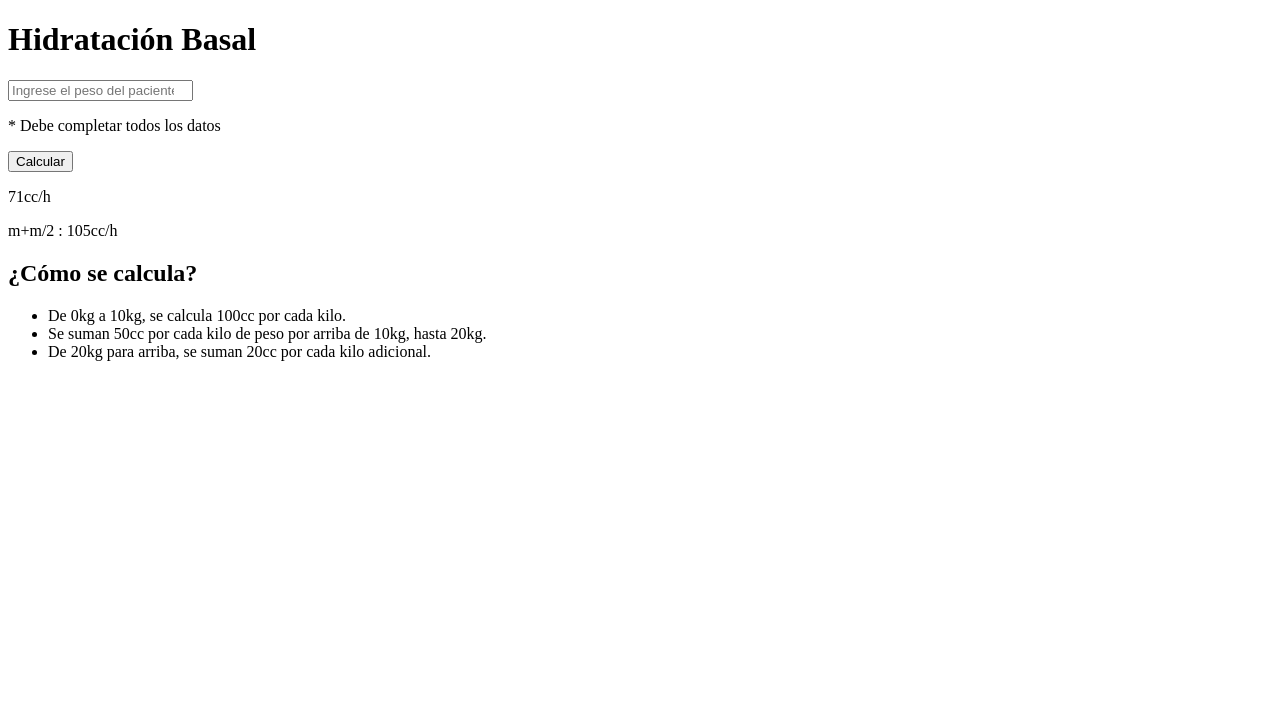
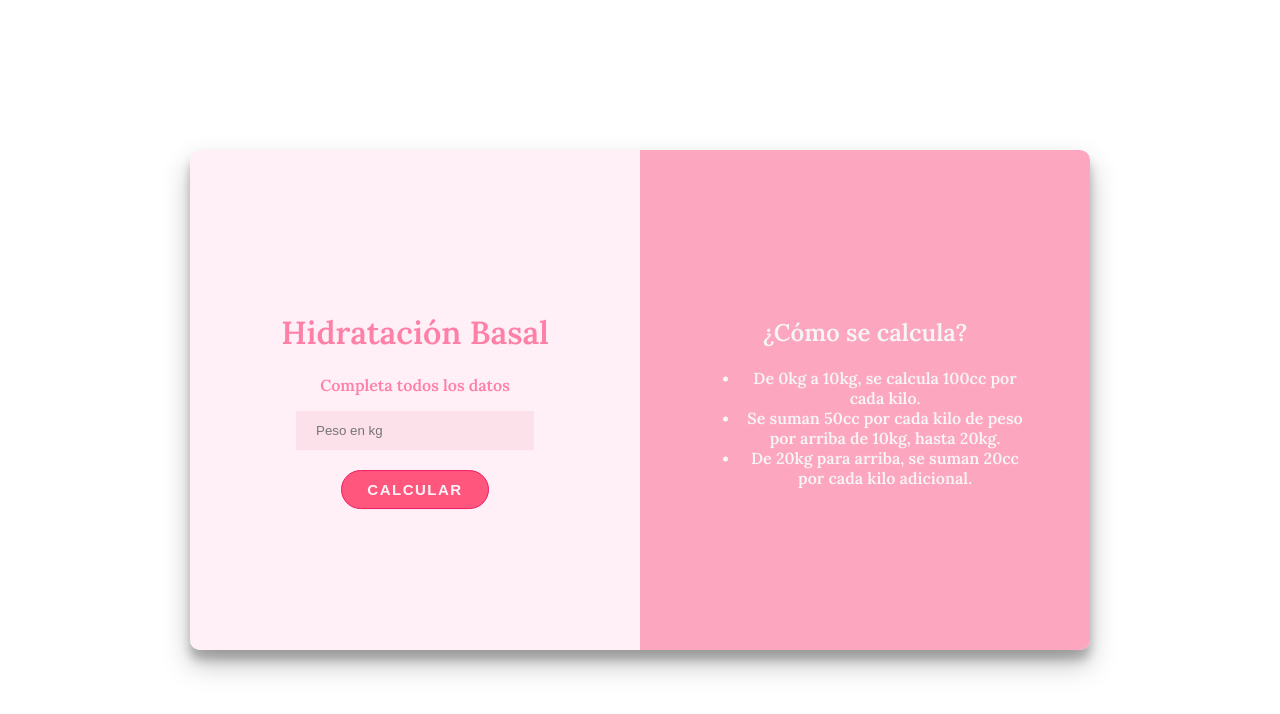
Before and after one commit to maylenzaracho/maylenzaracho.github.io, a plain HTML site: page index.html in a window 1280 px wide. Drawn offline with Linux system fonts and the light colour scheme.

Commit message:
Add files via upload

```diff
--- a/index.html
+++ b/index.html
@@ -2,20 +2,30 @@
 <html>
     <head>
         <title>Calculadora Basal</title>
+        <meta charset="utf-8" />
+        <meta http-equiv="X-UA-Compatible" content="IE=edge" />
+        <meta name="viewport" content="width=device-width, initial-scale=1" />
+        <link rel="stylesheet" href="./style.css"/>
+        <script src="./script.js" defer></script>
+        <style> @import url('https://fonts.googleapis.com/css2?family=Lora:ital,wght@0,600;1,500&display=swap');</style>
     </head>
     <body>
-        <div>
+        <div id="divtodo">
 
-            <div>
+            <div id="div1">
+                 <div class="contenido">
                         <h1>Hidratación Basal</h1>
-                <input type="number" placeholder="Ingrese el peso del paciente en kg"/>
-                <p>* Debe completar todos los datos</p>
-                <button>Calcular</button>
-                <p>71cc/h</p>
-                <p>m+m/2 : 105cc/h</p>
+                        <p class="item">Completa todos los datos</p>
+                        <input class="item" id="peso" type="number" placeholder="Peso en kg" /><br><br>
+                        <p class="item" id="error">* Debe completar todos los datos</p>
+                        <button class="item" id="calcular">Calcular</button>
+                        <p class="item resultado" id="flu">71cc/h</p>
+                        <p class="item resultado" id="man">m+m/2 : 105cc/h</p>
+                </div>
              </div>
 
-            <div>
+            <div id="div2">
+                <div class="contenido">
                         <h2>¿Cómo se calcula?</h2>
                         <ul>
                             <li>De 0kg a 10kg, se calcula 100cc por cada kilo.</li>
@@ -23,6 +33,7 @@
                             <li>De 20kg para arriba, se suman 20cc por cada kilo adicional.</li>
                         </ul>
                 </div>
+            </div>
 
         </div>
     </body>
--- /dev/null
+++ b/style.css
@@ -0,0 +1,88 @@
+body{
+    background: #ffffff;
+    font-family: 'Lora', serif;
+    color: #fe80a6;
+}
+
+                                                              /*los divs*/
+
+#divtodo{
+    width: 900px;
+    height: 500px;
+    text-align: center;
+    /* Estas 3 lineas se encargan de centrar el div vertical y horizontalmente */
+    position: absolute;
+    inset: 0;
+    margin: auto;
+    border-radius: 10px;
+    overflow: hidden;
+    box-shadow: 0 14px 28px rgba(0,0,0,0.25),
+    0 10px 10px rgba(0,0,0,0.22);
+}
+#div1{
+    background: rgb(255, 239, 247);
+    /* Con estas 3 lineas vamos a hacer que los divs queden lado a lado */
+    width: 50%;
+    height: 100%;
+    float: left;
+}
+
+#div2{
+    background: #fca7bf;
+    /* Con estas 3 lineas vamos a hacer que los divs queden lado a lado */
+    width: 50%;
+    height: 100%;
+    float: right;
+    color: #f6f5f7;
+}
+
+                                                /*poner el div1 y div2 verticalmente*/
+
+.contenido{
+    /* Estas tres lineas van a centrar el contenido verticalmente dentro de cada div */
+    position: relative;
+    top: 50%;
+    transform: translateY(-50%);
+    overflow: hidden;
+    padding: 60px;
+}
+
+                                                            /*detalles*/
+
+input {
+	width: 60%;
+    padding: 12px 20px;
+    border: none;
+    background-color: #fce0ea;
+}
+
+button {
+    font-size: 15px;
+	font-weight: bold;
+	padding: 10px 25px;
+	border-radius: 360px;
+	background-color: #ff567e;
+	border: 1.6px solid #ed1c62;
+	color: #fef2f7;
+	text-transform: uppercase;
+	letter-spacing: 1.5px;
+	transition: transform 20ms ease-in;
+}
+
+button:active {
+	transform: scale(1.1);
+}
+
+#error{
+    color: red;
+    font-weight: bold;
+    display: none;
+}
+
+.resultado{
+    color: #0A81D1;
+    font-weight: bold;
+    font-size: 25px;
+    margin-bottom: 5px;
+    display: none;
+}
```
Lines whose indentation alone changed are shown as unchanged.
